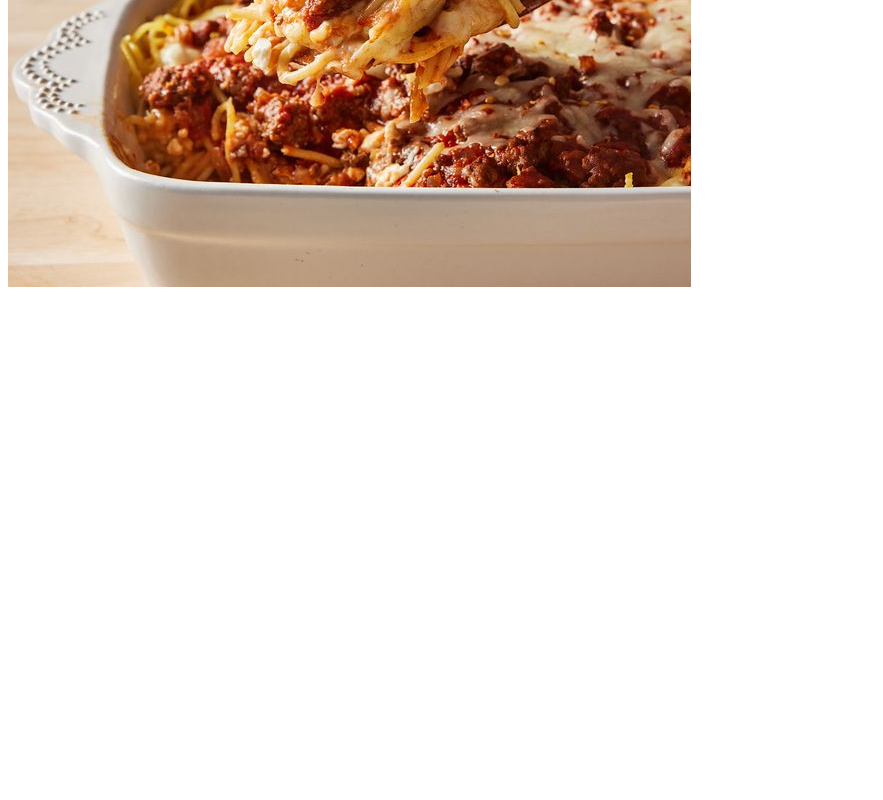
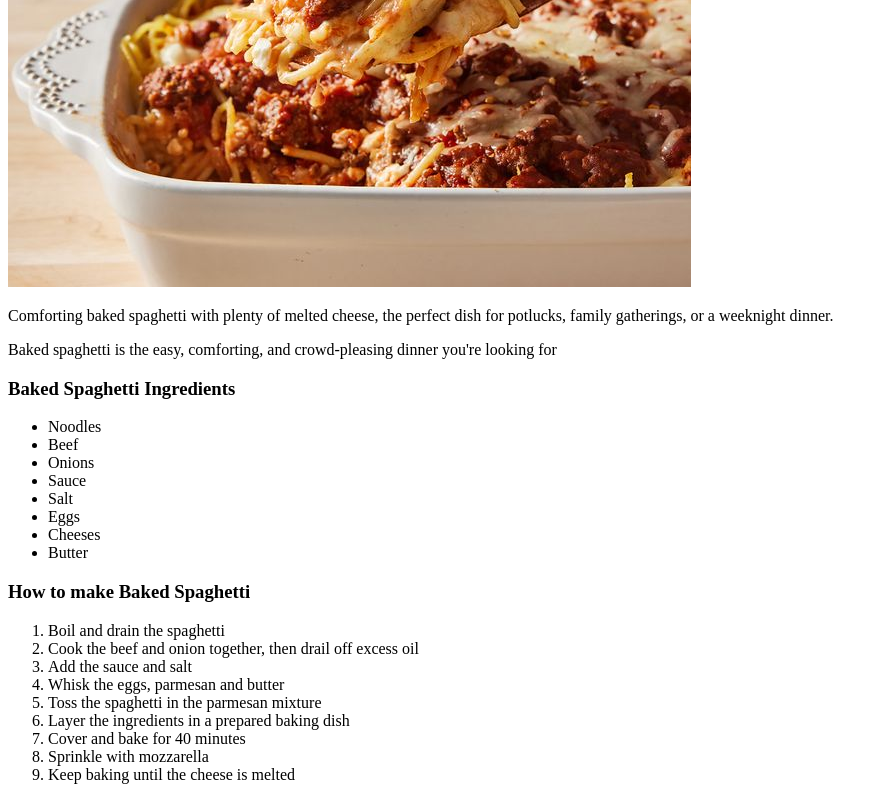
Before and after one commit to Boltlord1/odin-recipes, a plain HTML site: page recipes/spaghetti.html in a window 1280 px wide. Shown: the part 305-1105 px from the top of the page, without its empty margins (0-883 px from the left). Before the commit the page ends 800 px from the top, so only its background shows below. Drawn offline with Linux system fonts and the light colour scheme.

Commit message:
added full guide to recipes

```diff
--- a/recipes/spaghetti.html
+++ b/recipes/spaghetti.html
@@ -8,5 +8,35 @@
 <body>
     <h1>Baked Spaghetti</h1>
     <img src="../images/spaghetti.jpg" alt="spaghetti">
+    <p>
+        Comforting baked spaghetti with plenty of melted cheese, the perfect dish for potlucks,
+        family gatherings, or a weeknight dinner.
+    </p>
+    <p>
+        Baked spaghetti is the easy, comforting, and crowd-pleasing dinner you're looking for
+    </p>
+    <h3>Baked Spaghetti Ingredients</h3>
+    <ul>
+        <li>Noodles</li>
+        <li>Beef</li>
+        <li>Onions</li>
+        <li>Sauce</li>
+        <li>Salt</li>
+        <li>Eggs</li>
+        <li>Cheeses</li>
+        <li>Butter</li>
+    </ul>
+    <h3>How to make Baked Spaghetti</h3>
+    <ol>
+        <li>Boil and drain the spaghetti</li>
+        <li>Cook the beef and onion together, then drail off excess oil</li>
+        <li>Add the sauce and salt</li>
+        <li>Whisk the eggs, parmesan and butter</li>
+        <li>Toss the spaghetti in the parmesan mixture</li>
+        <li>Layer the ingredients in a prepared baking dish</li>
+        <li>Cover and bake for 40 minutes</li>
+        <li>Sprinkle with mozzarella</li>
+        <li>Keep baking until the cheese is melted</li>
+    </ol>
 </body>
 </html>
```
Also changed, not shown: recipes/fettuccine.html (+23 -0 lines), recipes/lasagna.html (+26 -0 lines).
